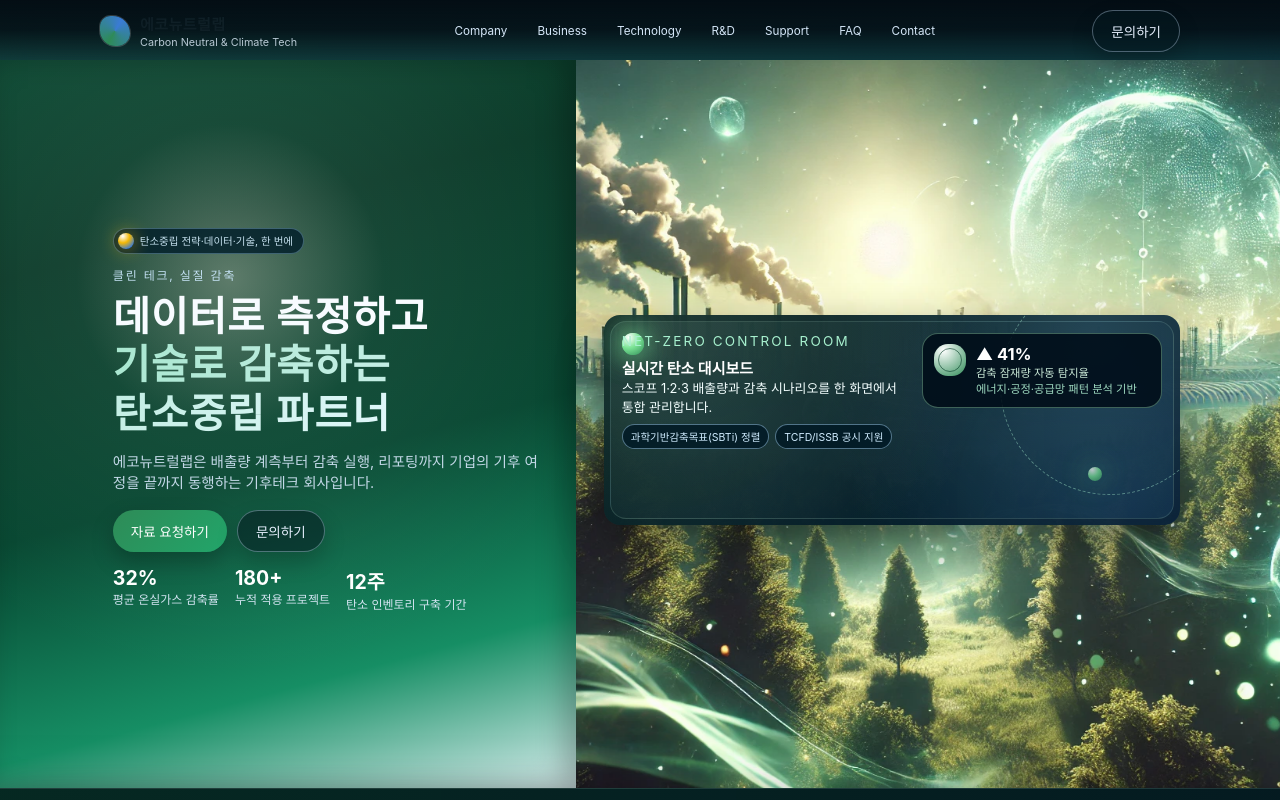
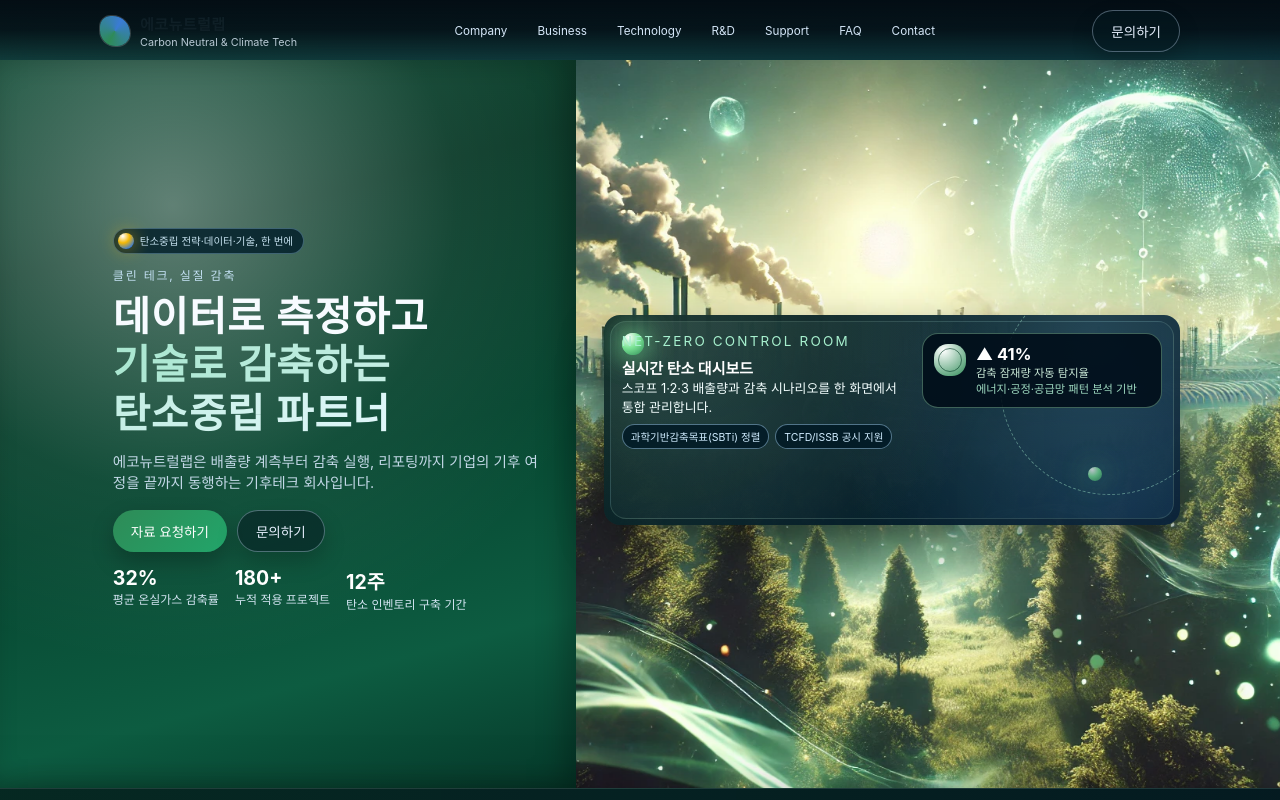
Before and after one commit to guipokyg/uwatec_homepage, a plain HTML site: page index.html in a window 1280 px wide. Shown: the top 800 px of the page. Drawn offline with Linux system fonts and the light colour scheme.

Commit message:
feat: hero section left 롤백

```diff
--- a/style.css
+++ b/style.css
@@ -333,9 +333,9 @@ header {
   background:
     /* 은은한 라이트 그라디언트 */
     radial-gradient(
-      circle at 40% 30%,
-      rgba(250, 239, 225, 0.35),
-      rgba(255, 255, 255, 0.05) 25%,
+      circle at 30% 20%,
+      rgba(255, 255, 255, 0.35),
+      rgba(255, 255, 255, 0.05) 40%,
       transparent 65%
     ),
     /* 메인 그린 딥그라디언트 */
@@ -344,8 +344,8 @@ header {
       #0e4a34 0%,
       #0b3b29 25%,
       #074731 55%,
-      #168e64 80%,
-      #d9efef 100%
+      #0d5c41 80%,
+      #06392a 100%
     );
 
   /* 유리광택 느낌 */
@@ -357,7 +357,7 @@ header {
   /* 부드러운 전환 */
   transition: background 0.6s ease;
 
-  filter: brightness(var(--hero-brightness, 1));
+    filter: brightness(var(--hero-brightness, 1));
   transition: filter 0.4s ease;
 }
 
```
